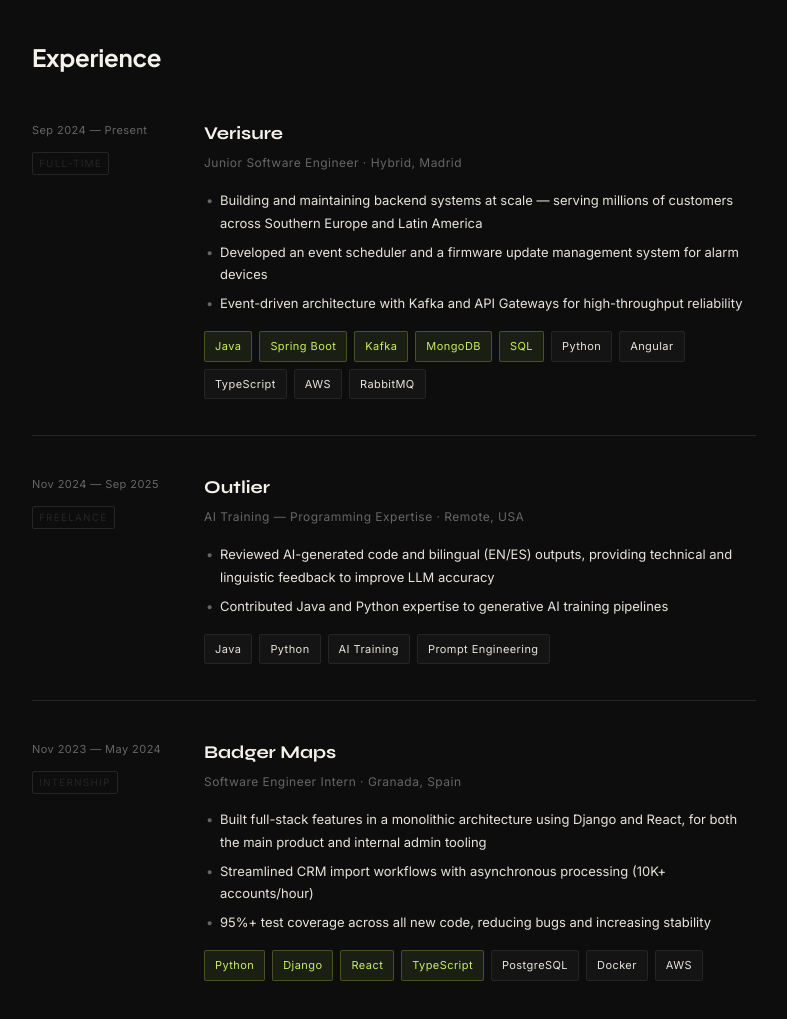
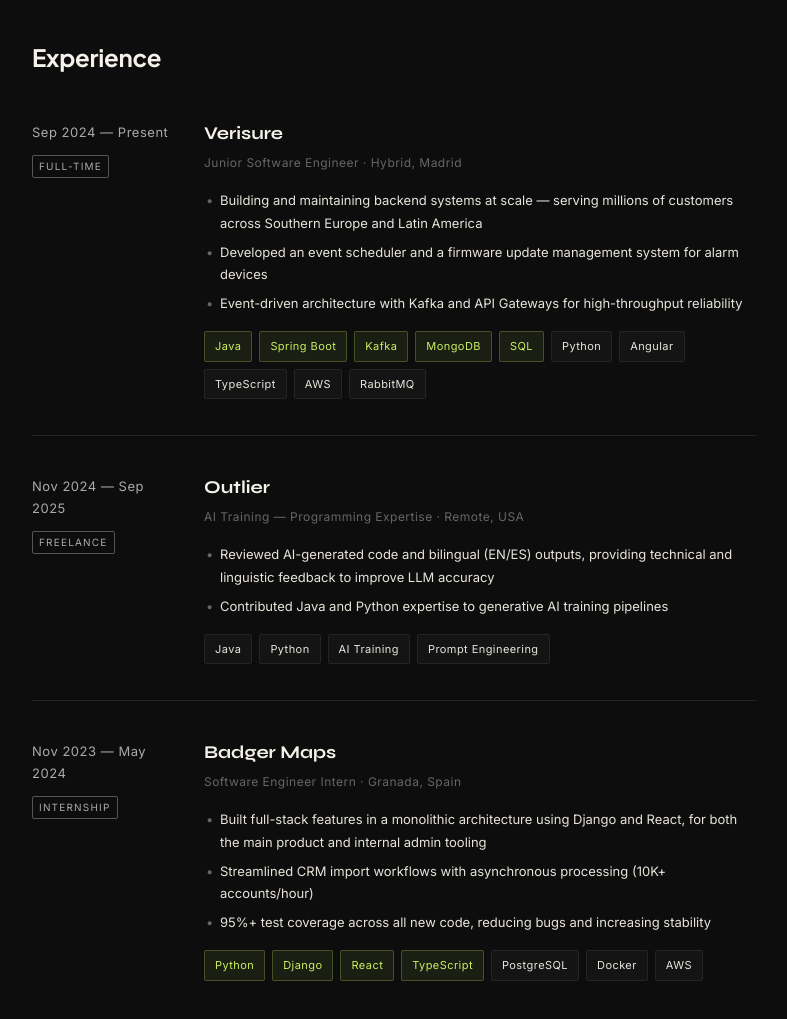
Before and after one commit to alvarovegaromero/alvarovegaromero.github.io, a plain HTML site: page index.html in a window 1280 px wide. Shown: the part 1260-2279 px from the top of the page, without its empty margins (246-1033 px from the left). Drawn offline with Linux system fonts and the light colour scheme.

Commit message:
style: update font size and colors for better user experience

```diff
--- a/css/styles.css
+++ b/css/styles.css
@@ -343,8 +343,8 @@
 }
 
 .exp-period {
-  font-size: 11px;
-  color: var(--muted);
+  font-size: 13px;
+  color: #aaa;
   letter-spacing: 0.04em;
   margin-bottom: 4px;
 }
@@ -353,8 +353,8 @@
   font-size: 10px;
   letter-spacing: 0.12em;
   text-transform: uppercase;
-  color: var(--border);
-  border: 1px solid var(--border);
+  color: #aaa;
+  border: 1px solid #555;
   display: inline-block;
   padding: 2px 6px;
   border-radius: 2px;
```
